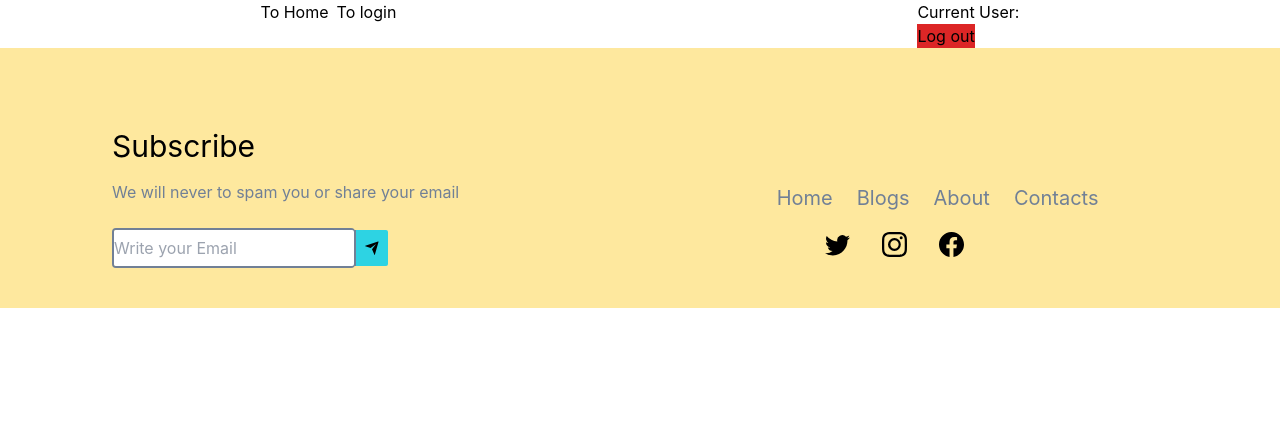
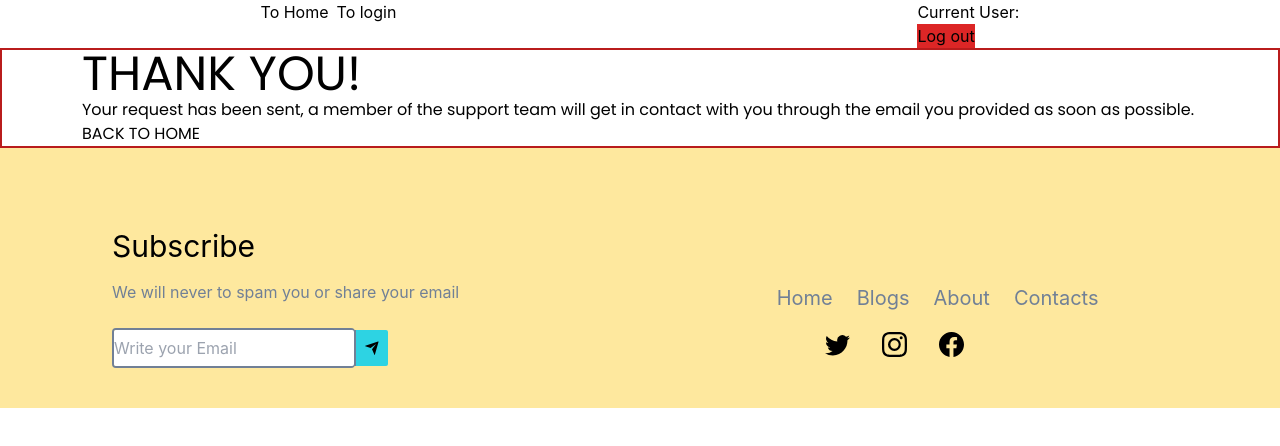
Before and after one commit to Recoded-Spark-Turkey-2022/Unboxed, a React (Create React App) app: page /contact in a window 1280 px wide. Shown: the top 446 px of the page. Built offline with nearby package versions, Linux system fonts and the light colour scheme; no server answers.

Commit message:
Build: contact thanks component

```diff
--- /dev/null
+++ b/src/components/contactForm/ContactForm.jsx
@@ -0,0 +1,12 @@
+import React from 'react';
+import ContactThanks from './ContactThanks';
+
+function ContactForm() {
+  return (
+    <div>
+      <ContactThanks />
+    </div>
+  );
+}
+
+export default ContactForm;
--- /dev/null
+++ b/src/components/contactForm/ContactThanks.jsx
@@ -0,0 +1,23 @@
+import React from 'react';
+import { Link } from 'react-router-dom';
+
+function ContactThanks() {
+  return (
+    <div className="flex pl-20 font-poppins border-2 space-x-20 border-red-700">
+      <div>
+        <h1 className="flex-column flex-start text-5xl">THANK YOU!</h1>
+        <span>
+          Your request has been sent, a member of the support team will get in
+          contact with you through the email you provided as soon as possible.
+        </span>
+        <div>
+          <Link to="/">
+            <button type="button">BACK TO HOME</button>{' '}
+          </Link>
+        </div>
+      </div>
+    </div>
+  );
+}
+
+export default ContactThanks;
--- /dev/null
+++ b/src/pages/contact/Contact.jsx
@@ -0,0 +1,12 @@
+import React from 'react';
+import ContactForm from '../../components/contactForm/ContactForm';
+
+function Contact() {
+  return (
+    <div>
+      <ContactForm />
+    </div>
+  );
+}
+
+export default Contact;
--- a/src/routers/Routers.js
+++ b/src/routers/Routers.js
@@ -4,6 +4,7 @@ import Counsler from '../components/Counsler/Counsler';
 import Homepage from '../pages/homepage/Homepage';
 import Login from '../pages/login/Login';
 import Thanks from '../pages/Thankyou/Thanks';
+import Contact from '../pages/contact/Contact';
 
 const Routers = () => {
   return (
@@ -13,6 +14,7 @@ const Routers = () => {
         <Route path="/" element={<Homepage />} />
         <Route path="login" element={<Login />} />
         <Route path="/Counsler" element={<Counsler />} />
+        <Route path="contact" element={<Contact />} />
       </Routes>
     </div>
   );
```
Also changed, not shown: 1 other file (tests, documents, lock files or other folders).
